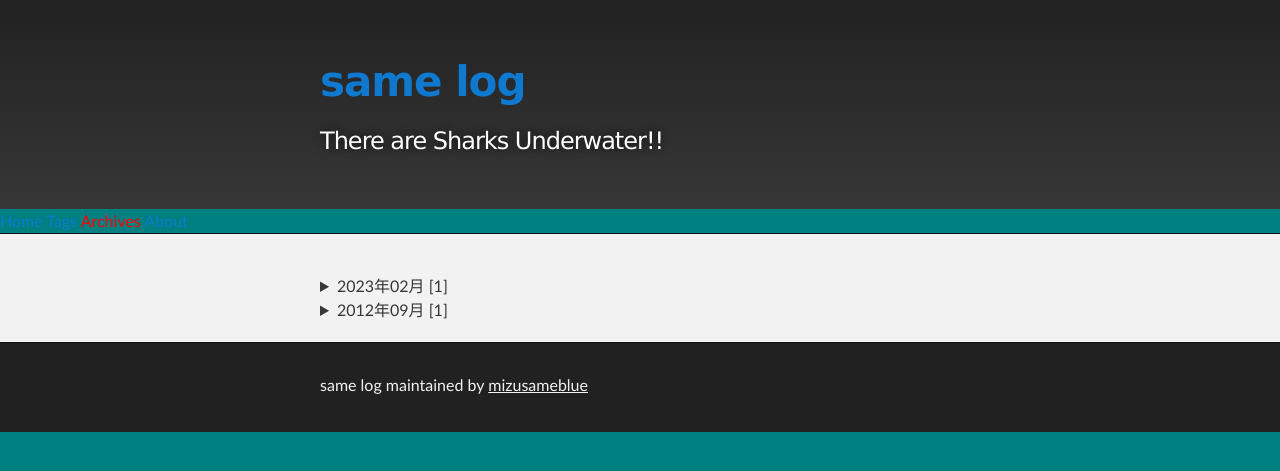
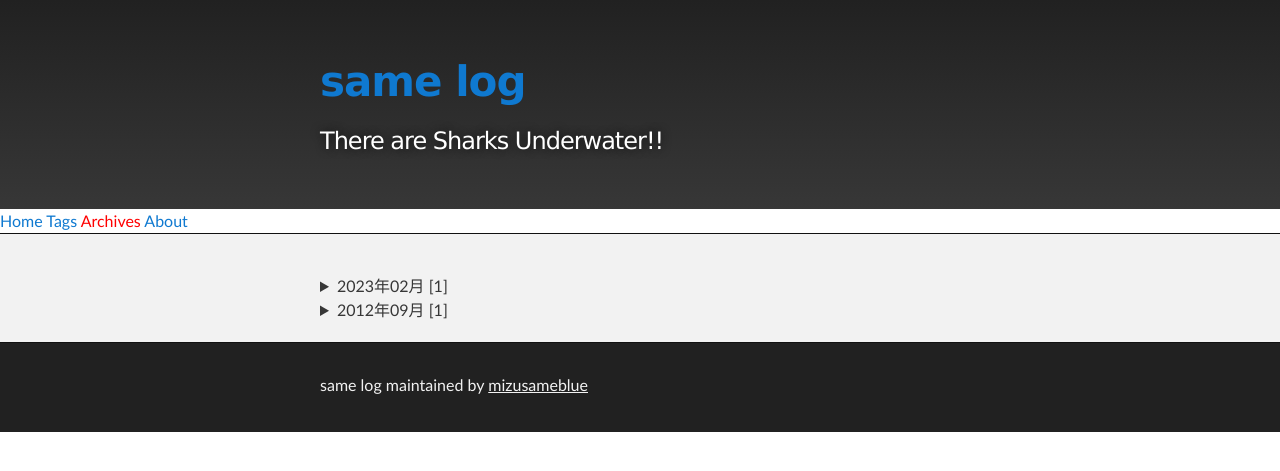
Before and after one commit to mizusameblue/blog, a Jekyll site: the page built from archives.html, in a window 1280 px wide. Shown: the top 471 px of the page. Built offline with Jekyll 4.4.1, drawn with Linux system fonts in a browser that asks for light colours.

Commit message:
Update jekyll-theme-slate.scss

```diff
--- a/_sass/jekyll-theme-slate.scss
+++ b/_sass/jekyll-theme-slate.scss
@@ -46,7 +46,7 @@ Theme Styles
 body {
   box-sizing: border-box;
   color:#373737;
-  background: teal;
+  background: #fff;
   font-size: 16px;
   font-family: 'Myriad Pro', Calibri, Helvetica, Arial, sans-serif;
   line-height: 1.5;
```
